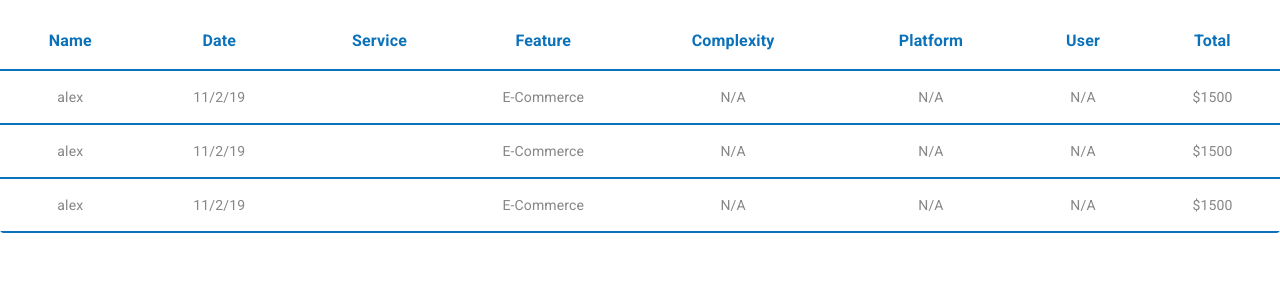
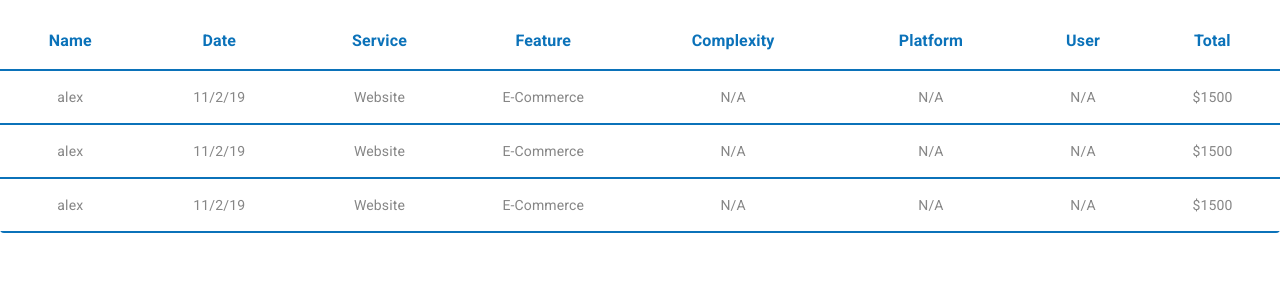
Before and after one commit to CharlesXyt/arcdevelopment-project_2, a Next.js app: page / in a window 1280 px wide. Shown: the part 409-691 px from the top of the page. Built offline with nearby package versions, Linux system fonts and the light colour scheme.

Commit message:
add a new project section finished

```diff
--- a/pages/index.js
+++ b/pages/index.js
@@ -20,14 +20,15 @@ import {
   Radio,
   RadioGroup,
   Select,
-  Menu,
-  MenuItem
+  MenuItem,
+  Button
 } from '@material-ui/core'
 import {
   MuiPickersUtilsProvider,
   KeyboardDatePicker
 } from '@material-ui/pickers'
 import DataFnsUtils from '@date-io/date-fns'
+import {format} from 'date-fns'
 import {
   Add,
   FilterList
@@ -40,6 +41,15 @@ const useStyles = makeStyles(theme => ({
   },
   users: {
     marginRight: 0
+  },
+  button:{
+    color:"#fff",
+    backgroundColor:theme.palette.common.orange,
+    borderRadius:50,
+    textTransform:"none",
+    "&:hover":{
+      backgroundColor:theme.palette.secondary.light
+    }
   }
 }))
 
@@ -59,7 +69,8 @@ export default function ProjectManager() {
   ])
 
   const platformOptions = ["Web", "iOS", "Android"]
-  const featureOptions = ["Photo/Video", "GPS", "File Transfer", "Users/Authentication", "Biometrics", "Push Notifications"]
+  let featureOptions = ["Photo/Video", "GPS", "File Transfer", "Users/Authentication", "Biometrics", "Push Notifications"]
+  let websiteOptions = ["Basic","Interactive","E-Commerce"]
 
   const [websiteChecked, setWebsiteChecked] = useState(false)
   const [iOSChecked, setIOSChecked] = useState(false)
@@ -75,6 +86,44 @@ export default function ProjectManager() {
   const [platforms, setPlatforms] = useState([])
   const [features, setFeatures] = useState([])
 
+
+  const addProject = () => {
+
+    setRows([...rows,createData(name,format(date,"MM/mm/yy"),
+    service,features.join(", "),
+    service === "Website" ? "N/A":complexity,
+    service === "Website" ? "N/A":platforms.join(", "),
+    service === "Website" ? "N/A":users,
+    `$${total}`)])
+    setDialogOpen(false)
+    setWebsiteChecked(false)
+    setIOSChecked(false)
+    setSoftwareChecked(false)
+    setName("")
+    setDate(new Date())
+    setTotal("")
+    setService("")
+    setComplexity("")
+    setUsers("")
+    setPlatforms([])
+    setFeatures([])
+  }
+
+  const addProjectDisable = () => {
+    switch(service){
+      case "Website":
+        if(name.length === 0 || total.length === 0 || features.length !== 1){
+          return true
+        }
+        break
+      default:
+        if(name.length === 0 || total.length === 0 || features.length === 0 || users.length === 0 || complexity.length === 0 || platforms.length === 0 || service.length === 0){
+          return true
+        }
+        break
+    }
+    return false
+  }
 
   return (
     <MuiPickersUtilsProvider utils={DataFnsUtils}>
@@ -151,7 +200,7 @@ export default function ProjectManager() {
                   <TableRow key={index}>
                     <TableCell align="center">{row.name}</TableCell>
                     <TableCell align="center">{row.date}</TableCell>
-                    <TableCell align="center">{row.services}</TableCell>
+                    <TableCell align="center">{row.service}</TableCell>
                     <TableCell align="center" style={{ maxWidth: "5em" }}>{row.features}</TableCell>
                     <TableCell align="center">{row.complexity}</TableCell>
                     <TableCell align="center">{row.platform}</TableCell>
@@ -196,6 +245,7 @@ export default function ProjectManager() {
                     </Grid>
                     <Grid item style={{ marginTop: "5em" }}>
                       <Select
+                        disabled={service === "Website" ? true : false}
                         labelId="platforms"
                         id="platforms"
                         style={{ width: "12em" }}
@@ -232,9 +282,9 @@ export default function ProjectManager() {
                           value={complexity}
                           onChange={(event) => setComplexity(event.target.value)}
                         >
-                          <FormControlLabel classes={{ label: classes.service }} value="Low" label="Low" control={<Radio />} />
-                          <FormControlLabel classes={{ label: classes.service }} value="Medium" label="Medium" control={<Radio />} />
-                          <FormControlLabel classes={{ label: classes.service }} value="High" label="High" control={<Radio />} />
+                          <FormControlLabel classes={{ label: classes.service }} value="Low" label="Low" control={<Radio />} disabled={service === "Website" ? true : false}/>
+                          <FormControlLabel classes={{ label: classes.service }} value="Medium" label="Medium" control={<Radio />} disabled={service === "Website" ? true : false}/>
+                          <FormControlLabel classes={{ label: classes.service }} value="High" label="High" control={<Radio />} disabled={service === "Website" ? true : false}/>
                         </RadioGroup>
                       </Grid>
 
@@ -256,8 +306,8 @@ export default function ProjectManager() {
                         )
                       }} />
                   </Grid>
-                  <Grid item>
-                    <Grid item container direction="column" style={{ marginTop: "5em" }} alignItems="flex-end">
+                  <Grid item style={{ alignSelf: "flex-end" }}>
+                    <Grid item container direction="column" style={{ marginTop: "5em" }}>
                       <Grid item>
                         <Typography variant="h4">Users</Typography>
                       </Grid>
@@ -268,23 +318,27 @@ export default function ProjectManager() {
                           value={users}
                           onChange={(event) => setUsers(event.target.value)}
                         >
-                          <FormControlLabel classes={{ label: classes.service, root: classes.users }} value="0-10" label="0-10" control={<Radio />} />
-                          <FormControlLabel classes={{ label: classes.service, root: classes.users }} value="10-100" label="10-100" control={<Radio />} />
-                          <FormControlLabel classes={{ label: classes.service, root: classes.users }} value="100+" label="100+" control={<Radio />} />
+                          <FormControlLabel classes={{ label: classes.service, root: classes.users }} value="0-10" label="0-10" control={<Radio />} disabled={service === "Website" ? true : false}/>
+                          <FormControlLabel classes={{ label: classes.service, root: classes.users }} value="10-100" label="10-100" control={<Radio />} disabled={service === "Website" ? true : false}/>
+                          <FormControlLabel classes={{ label: classes.service, root: classes.users }} value="100+" label="100+" control={<Radio />} disabled={service === "Website" ? true : false}/>
                         </RadioGroup>
+                      </Grid>
+
+                    </Grid>
                   </Grid>
                   <Grid item style={{ marginTop: "5em" }}>
                     <Select
                       labelId="features"
+                      multiple
                       style={{ width: "12em" }}
                       MenuProps={{ style: { zIndex: 1302 } }}
                       id="features"
-                          multiple
                       value={features}
                       onChange={(event) => setFeatures(event.target.value)}
                       displayEmpty
                       renderValue={features.length > 0 ? undefined : () => "Features"}
                     >
+                      {service === "Website" ? featureOptions = websiteOptions : null}
                       {featureOptions.map(option => (
                         <MenuItem key={option} value={option}>{option}</MenuItem>
                       )
@@ -294,6 +348,12 @@ export default function ProjectManager() {
                 </Grid>
               </Grid>
             </Grid>
+            <Grid container justify="center" style={{marginTop:"3em"}}>
+              <Grid item>
+                <Button color="primary" style={{fontWeight:300}} onClick={()=>setDialogOpen(false)}>Cancel</Button>
+              </Grid>
+              <Grid item>
+                <Button variant="contained" color="primary" className={classes.button} onClick={addProject} disabled={addProjectDisable()}>Add Project +</Button>
               </Grid>
             </Grid>
           </DialogContent>
```
Lines whose indentation alone changed are shown as unchanged.
